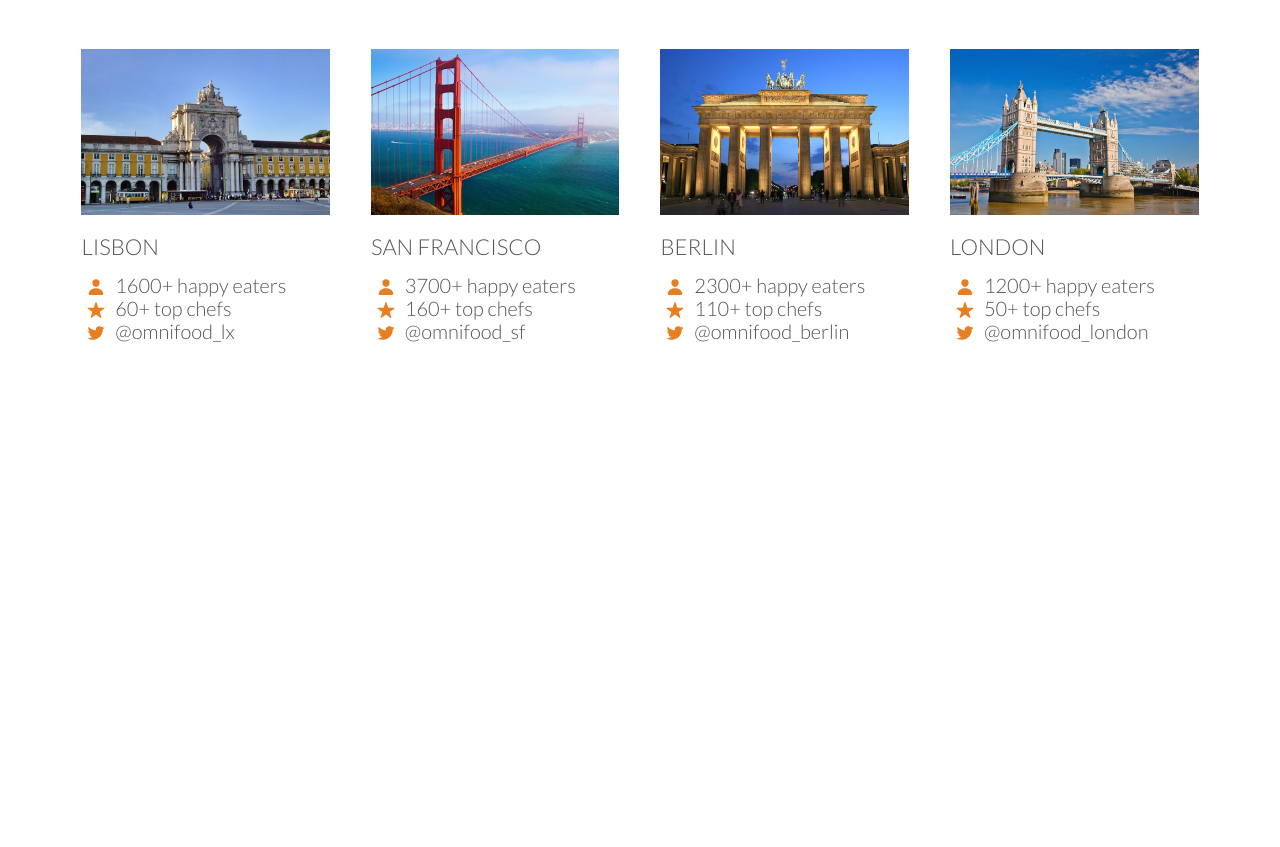
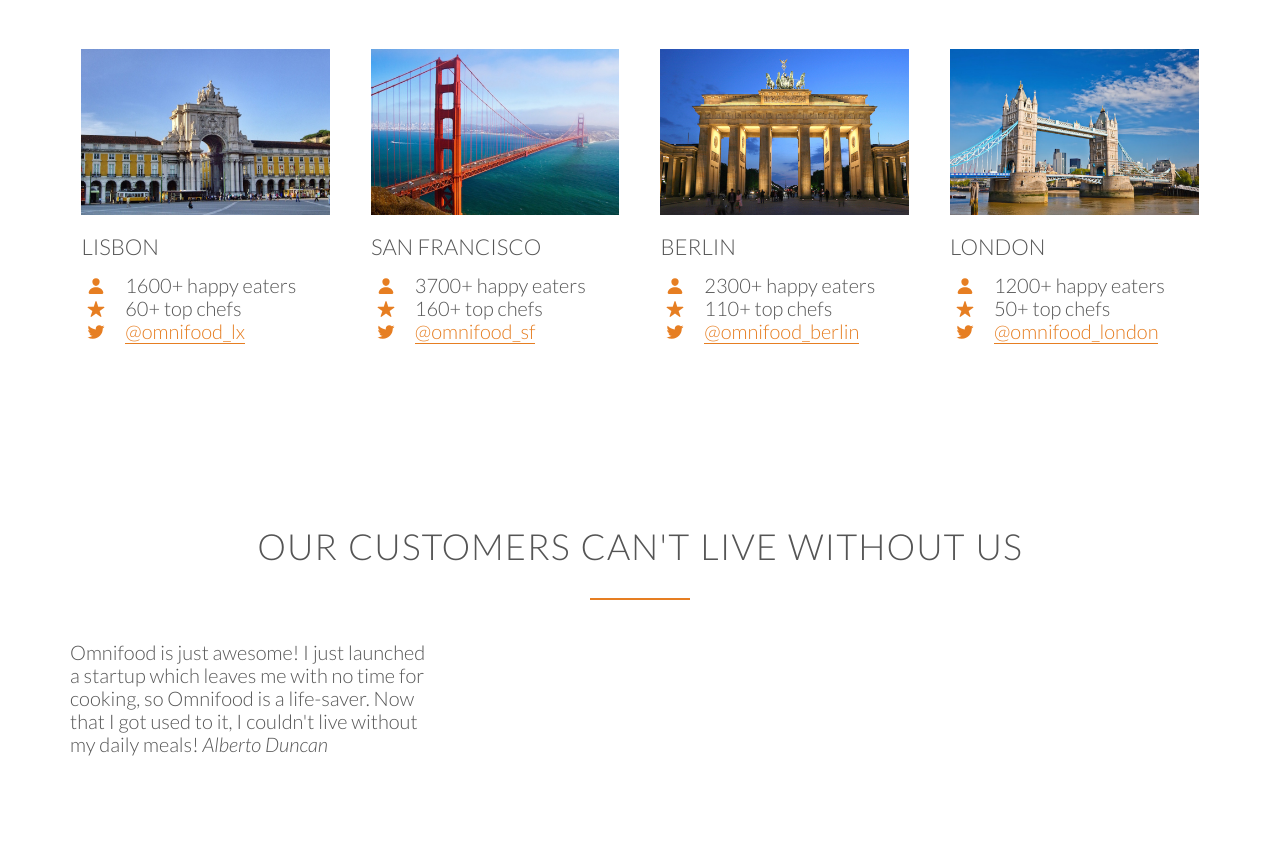
Before and after one commit to Varun514-code/omnifood-site, a plain HTML site: page omnifood/index.html in a window 1280 px wide. Shown: the part 2937-3784 px from the top of the page. Before the commit the page ends 3383 px from the top, so only its background shows below. Drawn offline with nearby package versions, Linux system fonts and the light colour scheme.

Commit message:
Start the testimonials section by adding 1st human

```diff
--- a/omnifood/index.html
+++ b/omnifood/index.html
@@ -158,7 +158,7 @@
                     </div>
                     <div class="city-feature">
                         <ion-icon name="logo-twitter" class="icon-small"></ion-icon>
-                        @omnifood_lx
+                        <a href="#">@omnifood_lx</a>
 
                     </div>
                 </div>
@@ -177,7 +177,7 @@
                     </div>
                     <div class="city-feature">
                         <ion-icon name="logo-twitter" class="icon-small"></ion-icon>
-                        @omnifood_sf
+                        <a href="#">@omnifood_sf</a>
 
                     </div>
                 </div>
@@ -194,9 +194,10 @@
                         110+ top chefs
 
                     </div>
+
                     <div class="city-feature">
                         <ion-icon name="logo-twitter" class="icon-small"></ion-icon>
-                        @omnifood_berlin
+                        <a href="#">@omnifood_berlin</a>
 
                     </div>
                 </div>
@@ -215,13 +216,27 @@
                     </div>
                     <div class="city-feature">
                         <ion-icon name="logo-twitter" class="icon-small"></ion-icon>
-                        @omnifood_london
+                        <a href="#">@omnifood_london</a>
 
                     </div>
                 </div>
             </div>
             </div>
         </section>
+        <section class="section-testimonials">
+            <div class="row">
+                <h2>Our customers can't live without us</h2>
+            </div>
+            <div class="row">
+                <div class="col span-1-of-3">
+                    <blockquote>
+                        Omnifood is just awesome! I just launched a startup which leaves me with no time for cooking, so Omnifood is a life-saver. Now that I got used to it, I couldn't live without my daily meals!
+                        <cite> Alberto Duncan</cite>
+
+                    </blockquote>
+                </div>
+            </div>
+        </section>
 
 </body>
 
--- a/omnifood/resources/css/style.css
+++ b/omnifood/resources/css/style.css
@@ -130,10 +130,29 @@ h2::after {
     width: 30px;
     text-align: center;
     font-size: 120%;
+    margin-right: 10px;
     /* ---Secrets to align text and icos--- */
     line-height: 120%;
     vertical-align: middle;
-    margin-top: -2px;
+    margin-top: -5px;
+}
+
+
+/*-----LINKS-----*/
+
+a:link,
+a:visited {
+    text-decoration: none;
+    color: #e67e22;
+    /* padding-bottom: 1px; */
+    border-bottom: 1px solid #e67e22;
+    transition: border-bottom 0.2s, color 0.2s;
+}
+
+a:hover,
+a:active {
+    color: #555;
+    border-bottom: 1px solid transparent;
 }
 
 
@@ -352,6 +371,12 @@ header {
     height: 50px;
     width: auto;
     margin-right: 10px;
+    border-bottom: none;
+}
+
+.btn-app:link,
+.btn-full:visited {
+    border-bottom: none;
 }
 
 
```
